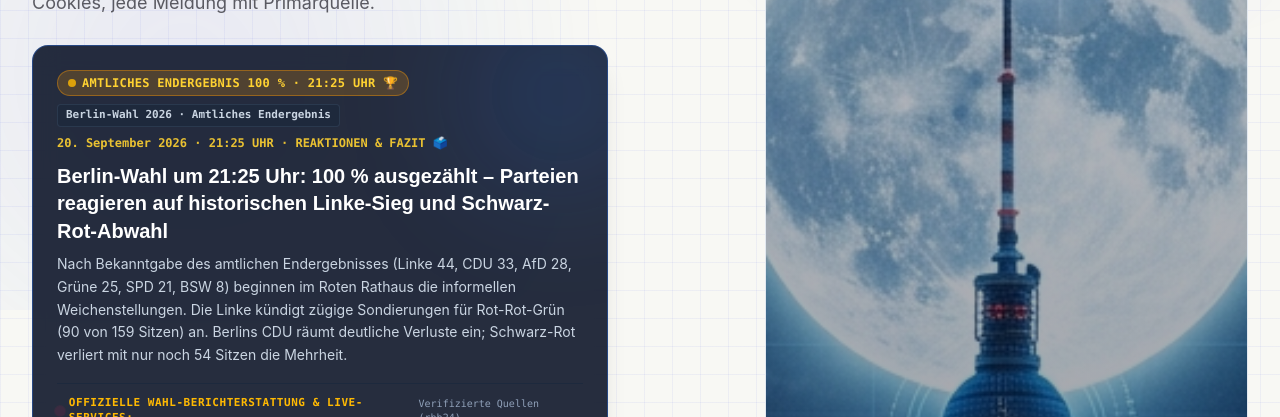
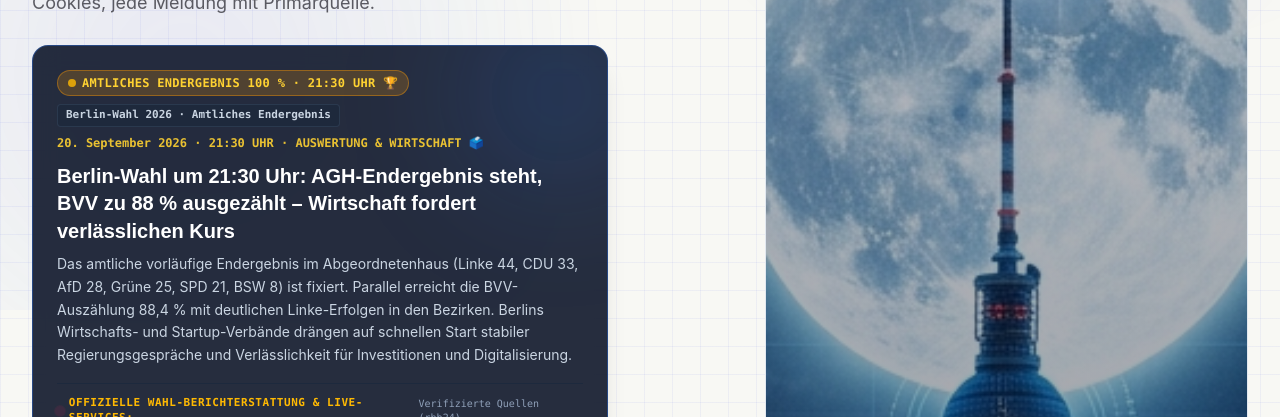
Before and after one commit to OrhanHero/herotax, a React (Vite) app: page / in a window 1280 px wide. Shown: the part 490-907 px from the top of the page. Built offline with nearby package versions, Linux system fonts and the light colour scheme; no server answers.

Commit message:
feat(election): live pulse 21:30 Uhr - AGH confirmed, BVV 88.4%, business & startup perspectives synced

```diff
--- a/src/components/sections/HeroSection.jsx
+++ b/src/components/sections/HeroSection.jsx
@@ -129,14 +129,14 @@ const HeroSection = () => {
                 <div className="flex flex-wrap items-center gap-2">
                   <span className="inline-flex items-center gap-1.5 px-2.5 py-1 rounded-full text-xs font-bold bg-amber-500/20 text-amber-300 border border-amber-500/40 tracking-wide font-mono">
                     <span className="w-2 h-2 rounded-full bg-amber-400 animate-pulse" />
-                    AMTLICHES ENDERGEBNIS 100 % · 21:25 UHR 🏆
+                    AMTLICHES ENDERGEBNIS 100 % · 21:30 UHR 🏆
                   </span>
                   <span className="text-[11px] font-mono font-semibold text-slate-300 bg-slate-800/80 px-2 py-0.5 rounded border border-slate-700/70">
                     Berlin-Wahl 2026 · Amtliches Endergebnis
                   </span>
                 </div>
                 <span className="text-xs text-amber-300/90 font-mono font-bold">
-                  20. September 2026 · 21:25 UHR · REAKTIONEN & FAZIT 🗳️
+                  20. September 2026 · 21:30 UHR · AUSWERTUNG & WIRTSCHAFT 🗳️
                 </span>
               </div>
 
@@ -151,13 +151,13 @@ const HeroSection = () => {
                   className="text-lg sm:text-xl font-bold text-white group-hover/link:text-amber-300 transition-colors leading-snug mb-2"
                   style={{ ...fontDisplay }}
                 >
-                  Berlin-Wahl um 21:25 Uhr: 100 % ausgezählt – Parteien reagieren auf historischen Linke-Sieg und Schwarz-Rot-Abwahl
+                  Berlin-Wahl um 21:30 Uhr: AGH-Endergebnis steht, BVV zu 88 % ausgezählt – Wirtschaft fordert verlässlichen Kurs
                 </h3>
               </a>
 
               {/* Story Teaser */}
               <p className="text-sm text-slate-300 leading-relaxed mb-4 relative z-10">
-                Nach Bekanntgabe des amtlichen Endergebnisses (Linke 44, CDU 33, AfD 28, Grüne 25, SPD 21, BSW 8) beginnen im Roten Rathaus die informellen Weichenstellungen. Die Linke kündigt zügige Sondierungen für Rot-Rot-Grün (90 von 159 Sitzen) an. Berlins CDU räumt deutliche Verluste ein; Schwarz-Rot verliert mit nur noch 54 Sitzen die Mehrheit.
+                Das amtliche vorläufige Endergebnis im Abgeordnetenhaus (Linke 44, CDU 33, AfD 28, Grüne 25, SPD 21, BSW 8) ist fixiert. Parallel erreicht die BVV-Auszählung 88,4 % mit deutlichen Linke-Erfolgen in den Bezirken. Berlins Wirtschafts- und Startup-Verbände drängen auf schnellen Start stabiler Regierungsgespräche und Verlässlichkeit für Investitionen und Digitalisierung.
               </p>
 
               {/* Individuell aufgelistete Primärquellen */}
--- a/src/data/electionResults.js
+++ b/src/data/electionResults.js
@@ -131,10 +131,10 @@ export const ELECTION_STAGES = {
     tag: "AMTLICHES VORL. ENDERGEBNIS · 100 % 🏆",
     statusBadge: "Amtliches vorläufiges Endergebnis · 4.114 von 4.114 Gebieten (100 %)",
     statusColor: "purple",
-    time: "20.09.2026 · 21:25:00 Uhr",
+    time: "20.09.2026 · 21:30:00 Uhr",
     source: "Landeswahlleiterin Berlin / Amt für Statistik Berlin-Brandenburg",
     turnout: "68,2 % (Endstand, 1.637.420 Wählende)",
-    note: "Vollständiges vorläufiges amtliches Endergebnis: Die Linke triumphiert als stärkste Kraft mit 44 Sitzen. Rot-Rot-Grün verfügt mit 90 von 159 Sitzen über eine solide parlamentarische Mehrheit. Sondierungsgespräche angekündigt.",
+    note: "Vollständiges vorläufiges amtliches Endergebnis bestätigt: Die Linke mit 44 Sitzen (+22) stärkste Fraktion. Rot-Rot-Grün verfügt mit 90 von 159 Sitzen über eine solide parlamentarische Mehrheit. Sondierungsteams für Montag benannt.",
     parties: [
       { id: "linke", name: "Die Linke", percent: 26.0, diff: +13.8, seats: 44, seatsDiff: +22, erststimmen: 24.4, erststimmenDiff: +12.1, direktmandate: 30, color: "#BE3075", barColor: "bg-fuchsia-600" },
       { id: "cdu", name: "CDU", percent: 18.4, diff: -9.8, seats: 33, seatsDiff: -19, erststimmen: 19.9, erststimmenDiff: -9.8, direktmandate: 22, color: "#0054A6", barColor: "bg-blue-600" },
@@ -153,14 +153,14 @@ export const ELECTION_STAGES = {
  * Quelle: Landeswahlleiterin Berlin (wahlen-berlin.de/wahlen/BE2026/Afspraes/bvv/)
  */
 export const BVV_RESULTS = {
-  time: "20.09.2026 · 21:25:00 Uhr",
-  countedAreas: "3.118 von 4.114 Gebieten (75,8 %)",
-  turnout: "67,4 % (1.103.420 Wählende)",
+  time: "20.09.2026 · 21:30:00 Uhr",
+  countedAreas: "3.638 von 4.114 Gebieten (88,4 %)",
+  turnout: "67,9 % (1.289.150 Wählende)",
   source: "Landeswahlleiterin Berlin · Bezirksverordnetenversammlungen",
   url: "https://www.wahlen-berlin.de/wahlen/BE2026/Afspraes/bvv/index.html",
   parties: [
-    { id: "linke", name: "Die Linke", percent: 24.8, diff: +12.2, color: "#BE3075", barColor: "bg-fuchsia-600", val2023: 12.6 },
-    { id: "afd", name: "AfD", percent: 17.8, diff: +8.8, color: "#009ee0", barColor: "bg-sky-500", val2023: 9.0 },
+    { id: "linke", name: "Die Linke", percent: 24.9, diff: +12.3, color: "#BE3075", barColor: "bg-fuchsia-600", val2023: 12.6 },
+    { id: "afd", name: "AfD", percent: 17.7, diff: +8.7, color: "#009ee0", barColor: "bg-sky-500", val2023: 9.0 },
     { id: "cdu", name: "CDU", percent: 17.0, diff: -10.7, color: "#0054A6", barColor: "bg-blue-600", val2023: 27.7 },
     { id: "gruene", name: "Grüne", percent: 15.9, diff: -3.6, color: "#46962b", barColor: "bg-emerald-600", val2023: 19.5 },
     { id: "spd", name: "SPD", percent: 12.0, diff: -6.7, color: "#E3000F", barColor: "bg-red-600", val2023: 18.7 },
```
